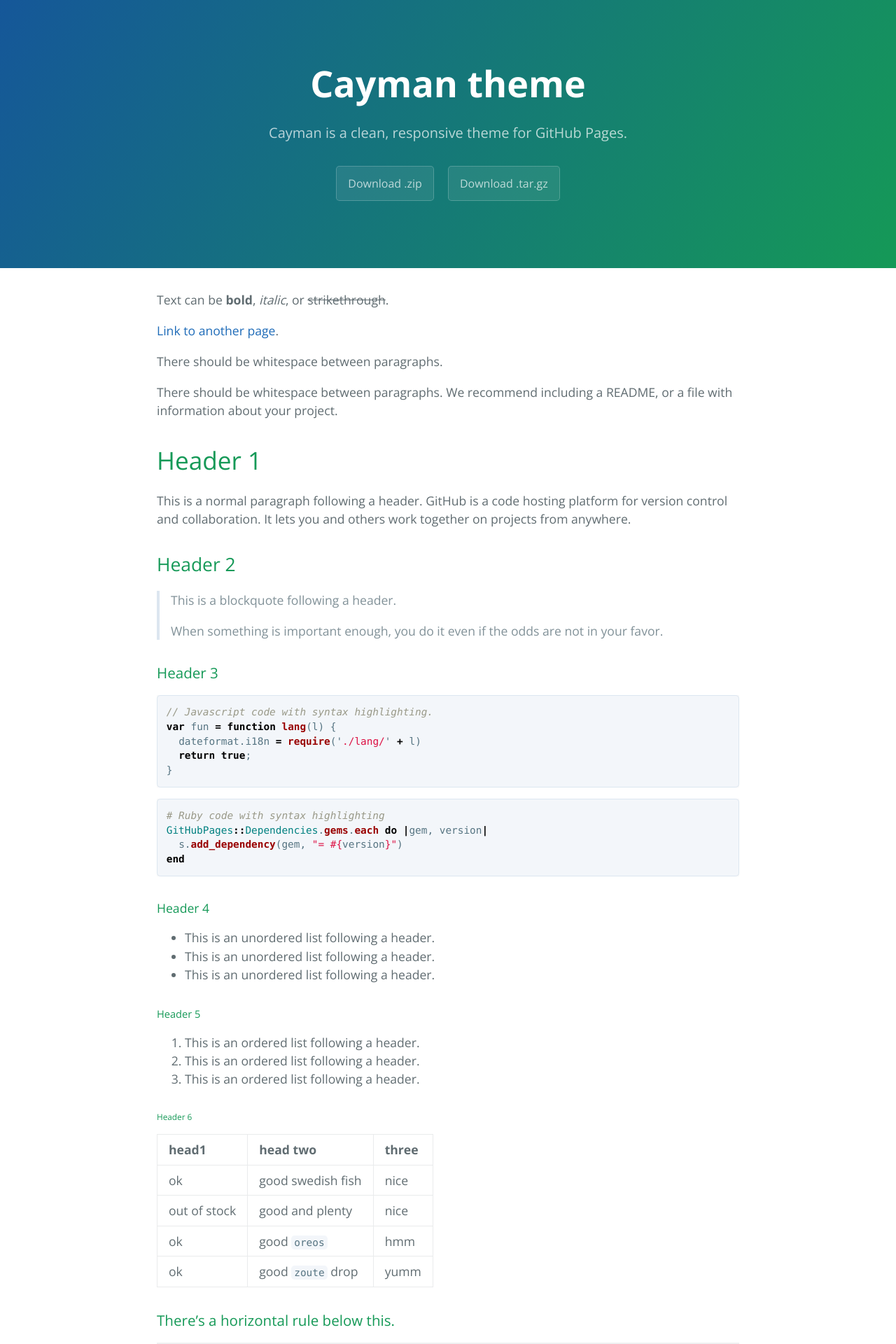
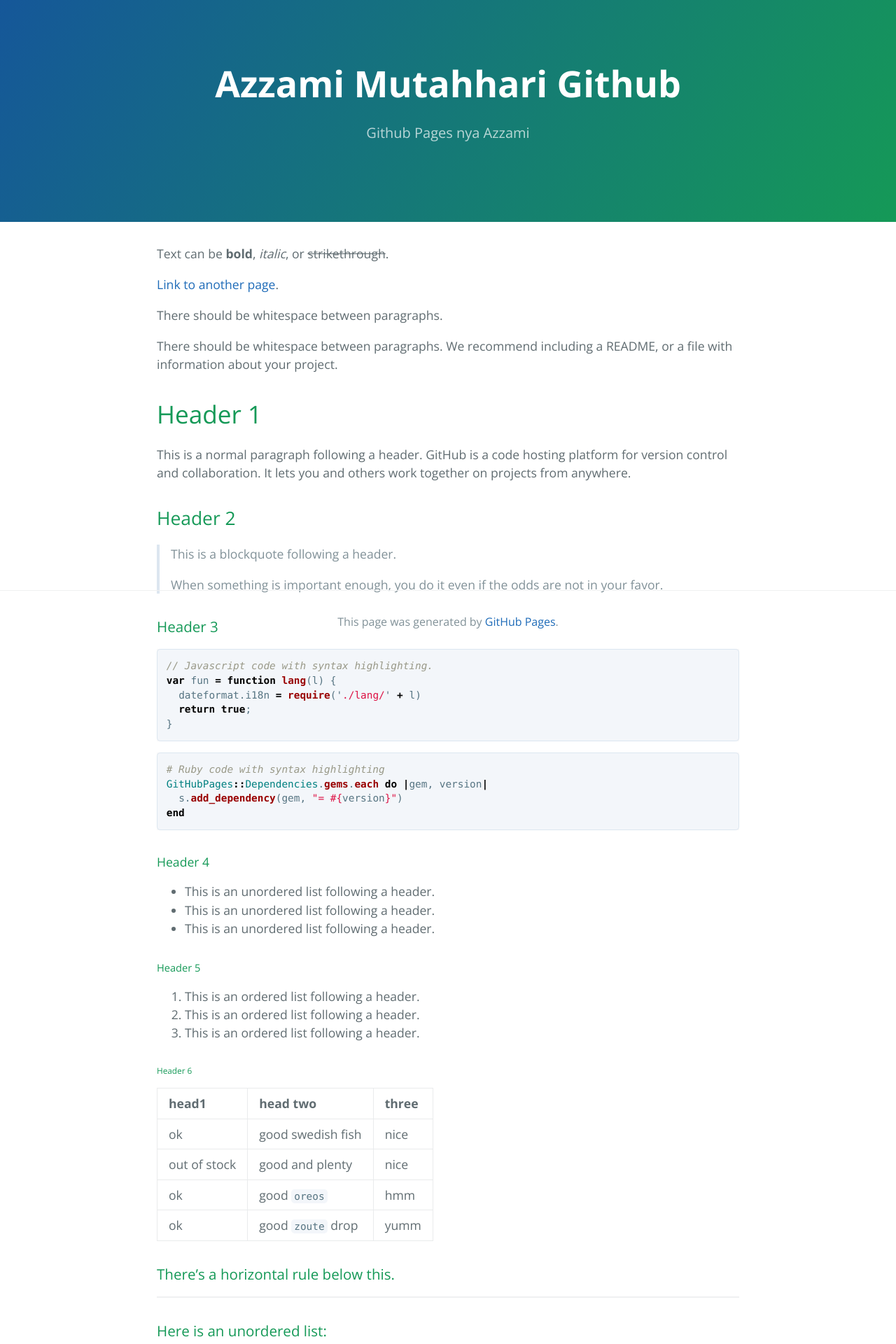
Before and after one commit to azzamimaf/azzamimaf.github.io, a Jekyll site: the page built from index.md, in a window 1280 px wide. Shown: the top 1920 px of the page at 70% size. Built offline with Jekyll 4.4.1, drawn with Linux system fonts in a browser that asks for light colours.

Commit message:
Update default.html

```diff
--- a/_layouts/default.html
+++ b/_layouts/default.html
@@ -13,27 +13,34 @@
     {% include head-custom.html %}
   </head>
   <body>
+    <style>
+      .MyFooter {
+        position: fixed;
+        left: 0;
+        bottom: 0;
+        width: 100%;
+        text-align: center;
+      }
+    </style>
     <a id="skip-to-content" href="#content">Skip to the content.</a>
 
     <header class="page-header" role="banner">
-      <h1 class="project-name">{{ page.title | default: site.title | default: site.github.repository_name }}</h1>
-      <h2 class="project-tagline">{{ page.description | default: site.description | default: site.github.project_tagline }}</h2>
-      {% if site.github.is_project_page %}
+      <h1 class="project-name">Azzami Mutahhari Github</h1>
+      <h2 class="project-tagline">Github Pages nya Azzami</h2>
+      <!--{% if site.github.is_project_page %}
         <a href="{{ site.github.repository_url }}" class="btn">View on GitHub</a>
       {% endif %}
       {% if site.show_downloads %}
         <a href="{{ site.github.zip_url }}" class="btn">Download .zip</a>
         <a href="{{ site.github.tar_url }}" class="btn">Download .tar.gz</a>
-      {% endif %}
+      {% endif %}-->
     </header>
 
     <main id="content" class="main-content" role="main">
       {{ content }}
 
-      <footer class="site-footer">
-        {% if site.github.is_project_page %}
-          <span class="site-footer-owner"><a href="{{ site.github.repository_url }}">{{ site.github.repository_name }}</a> is maintained by <a href="{{ site.github.owner_url }}">{{ site.github.owner_name }}</a>.</span>
-        {% endif %}
+      <footer class="site-footer MyFooter">
+        <!--span class="site-footer-owner"><a href="https://azzamimaf.github.io">This page</a> is maintained by <a href="https://github.com/azzamimaf">azzamimaf</a>.</span-->
         <span class="site-footer-credits">This page was generated by <a href="https://pages.github.com">GitHub Pages</a>.</span>
       </footer>
     </main>
```
